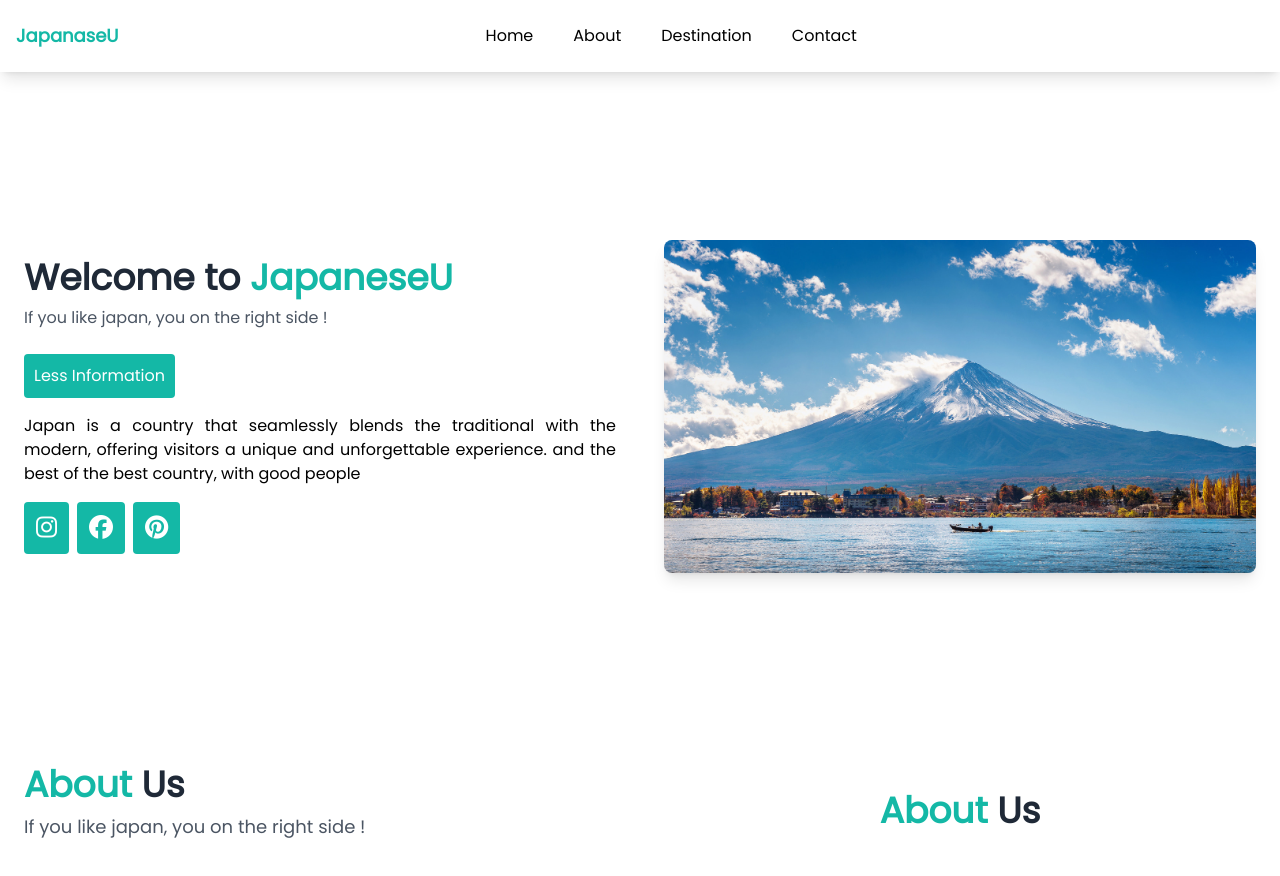
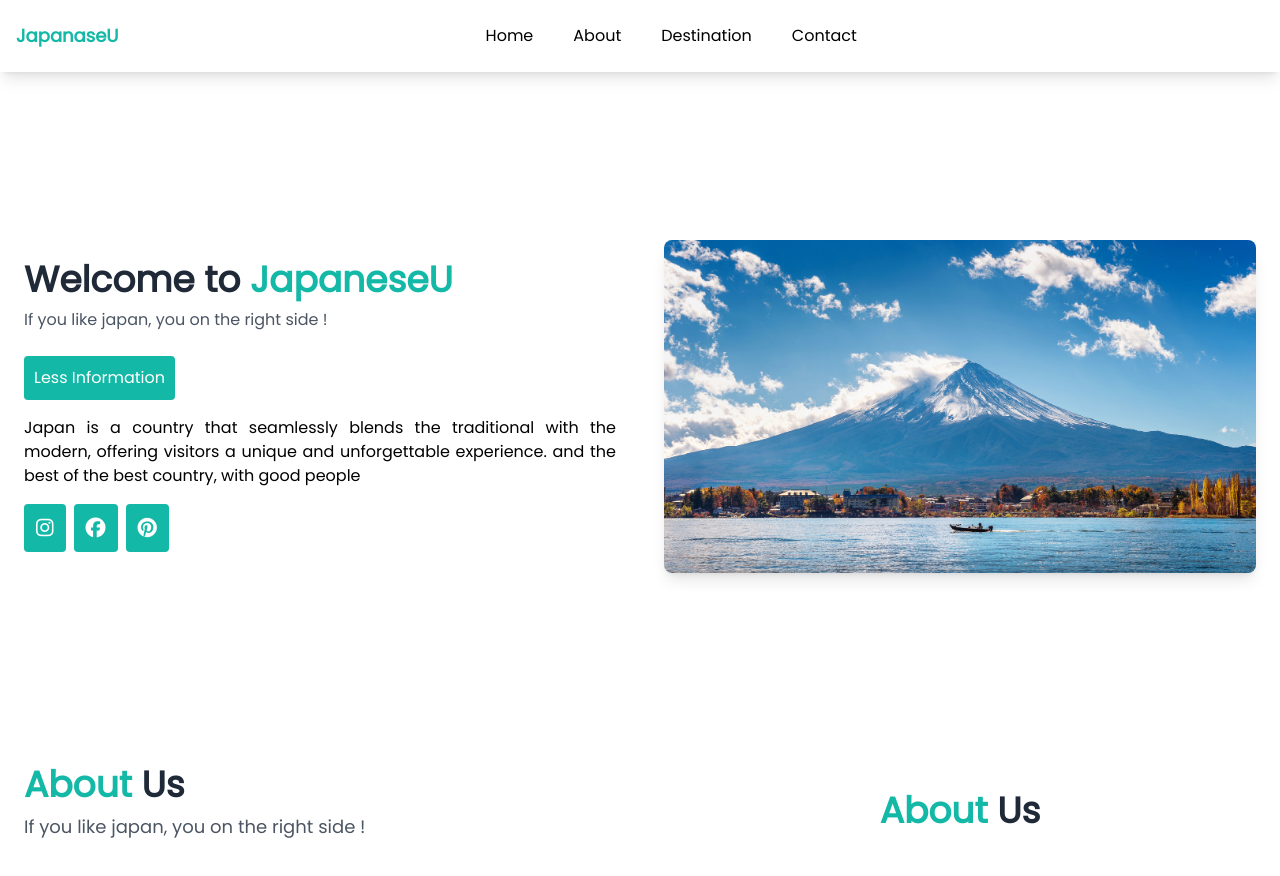
Before and after one commit to nobelsaputra/JapanaseU, a Vue app: page / in a window 1280 px wide. Both pictures are taken after a click on the button "More Information". Shown: the top 876 px of the page. Built offline with nearby package versions, Linux system fonts and the light colour scheme.

Commit message:
Update dom.vue

```diff
--- a/src/components/dom/dom.vue
+++ b/src/components/dom/dom.vue
@@ -6,9 +6,9 @@
     <p v-if="isVisible" class="text-justify mt-4 mb-4">
       Japan is a country that seamlessly blends the traditional with the modern, offering visitors a unique and unforgettable experience. and the best of the best country, with good people
     </p>
-    <buttonKu v-if="isVisible" class="text-2xl px-3 me-2"><i class="fa-brands fa-instagram"></i></buttonKu>
-    <buttonKu v-if="isVisible" class="text-2xl px-3 me-2"><i class="fa-brands fa-facebook"></i></buttonKu>
-    <buttonKu v-if="isVisible" class="text-2xl px-3"><i class="fa-brands fa-pinterest"></i></buttonKu>
+    <buttonKu v-if="isVisible" class="text-xl px-3 me-2"><i class="fa-brands fa-instagram"></i></buttonKu>
+    <buttonKu v-if="isVisible" class="text-xl px-3 me-2"><i class="fa-brands fa-facebook"></i></buttonKu>
+    <buttonKu v-if="isVisible" class="text-xl px-3"><i class="fa-brands fa-pinterest"></i></buttonKu>
   </div>
 </template>
 
```
